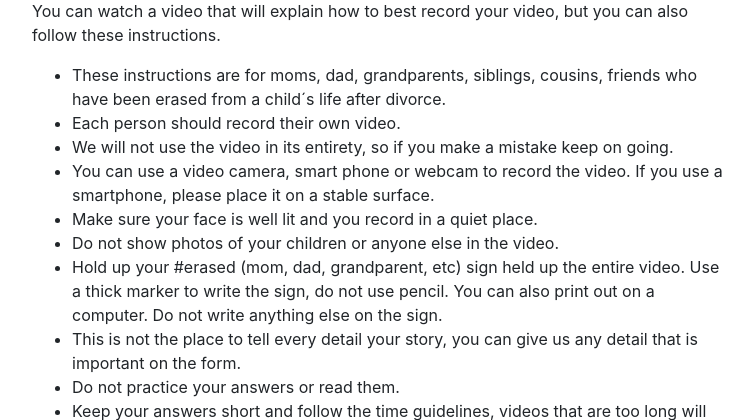
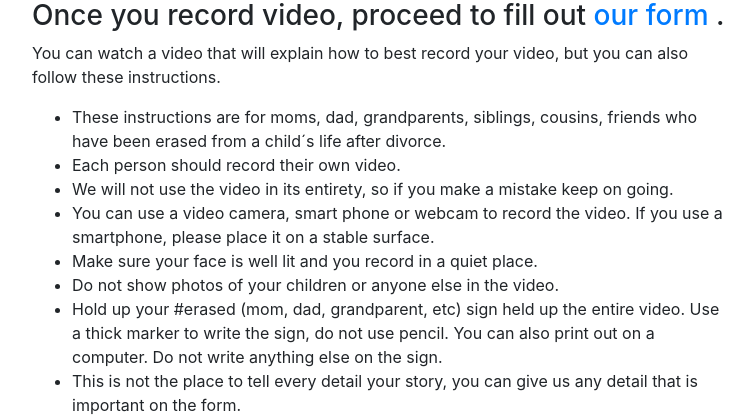
Before and after one commit to d1m0/mosaic, a Flask app: page /instructions in a window 1280 px wide. Shown: the part 845-1265 px from the top of the page, without its empty margins (258-1011 px from the left). Run offline with Flask 2, Linux system fonts and the light colour scheme; parts of the project's set-up code (start-up, migrations or seed data) failed here and were passed over; some libraries are stand-ins or nearby versions.

Commit message:
updated instructions

```diff
--- a/mosaic/templates/instructions.html
+++ b/mosaic/templates/instructions.html
@@ -4,6 +4,8 @@
 <h1>INSTRUCTIONS FOR ERASED FAMILY</h1>
 
 <iframe width="560" height="315" src="https://www.youtube.com/embed/QVtYC5tlvUA" frameborder="0" allowfullscreen></iframe>
+
+<h3>Once you record video, proceed to fill out <a href='/upload'> our form </a>.</h3>
 
 <p>
   You can watch a video that will explain how to best record your video, but you can also follow these instructions.
@@ -158,6 +160,8 @@ I will say “child” but you can interpret this as “children”, “grandchi
 </p>
 
 
+<h3>Once you record video, proceed to fill out <a href='/upload'> our form </a>.</h3>
+
 <!--
 <ol>
 
@@ -180,6 +184,6 @@ Tips on creating a great video:
 <li> Upload to YouTube. Remember the address of your video on YouTube. -->
 
 
-<!-- <li> Proceed to fill out <a href='/upload'> our form </a>.
+<!-- <li>
 </ol> -->
 {% endblock %}
```
